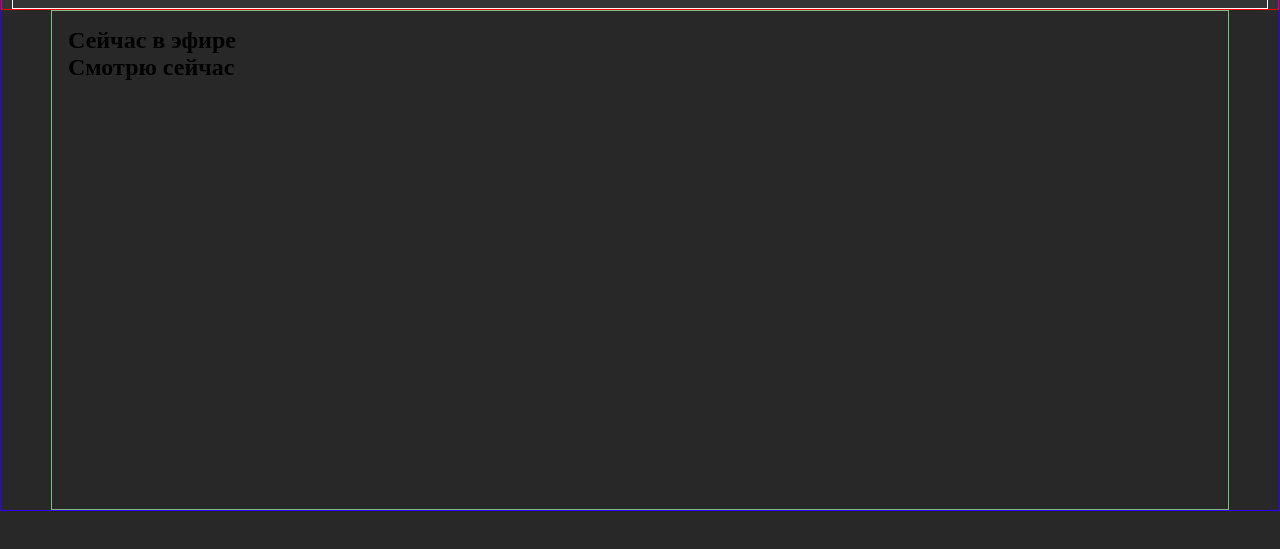
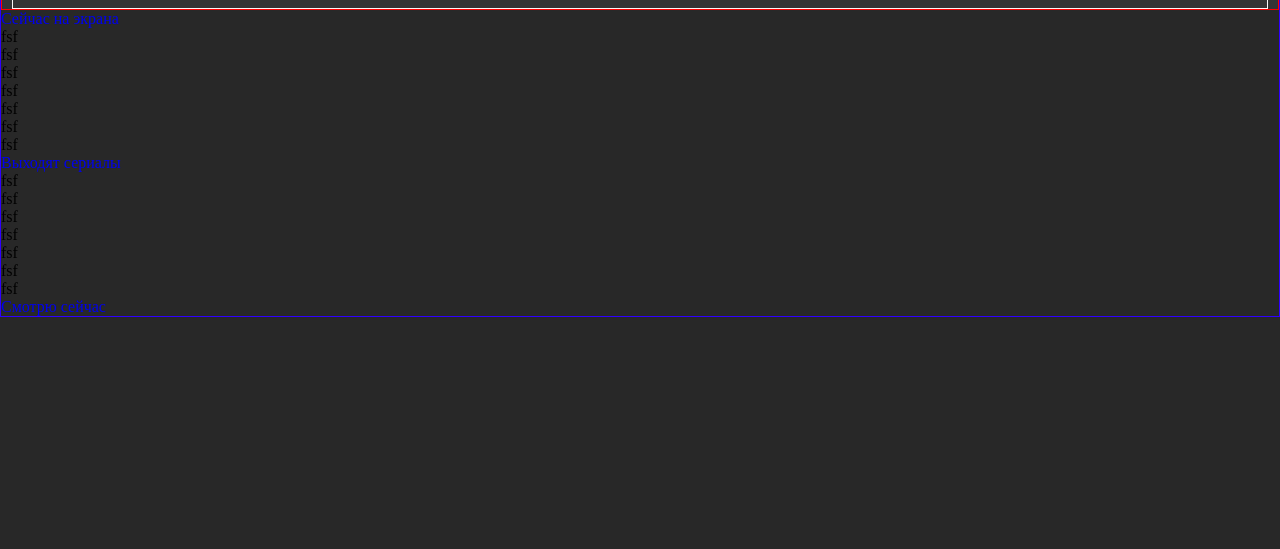
Before and after one commit to Kivanari/site, a plain HTML site: page index.html in a window 1280 px wide. Shown: the part 47-596 px from the top of the page. Drawn offline with Linux system fonts and the light colour scheme.

Commit message:
Add files via upload

```diff
--- a/index.html
+++ b/index.html
@@ -44,12 +44,80 @@
             </nav>
         </header>
 
-        <main class="main"> <!-- основная часть сайта -->
+        <main class="mein"> <!-- основная часть сайта -->
 
-            <section class="fr-page"> <!--  -->
+            <section class="movie"> <!--  -->
 
-                <div class="on-tv">
-                    <h2>Сейчас в эфире</h2>
+                <div class="film-on-tv">
+
+                    <div class="headlinemovie">
+                        <a href="#">Сейчас на экрана</a>
+                    </div>
+
+                    <div class="spismov">
+                        <article class="film">
+                            <p>fsf</p>
+                        </article>
+
+                        <article class="film">
+                            <p>fsf</p>
+                        </article>
+
+                        <article class="film">
+                            <p>fsf</p>
+                        </article>
+
+                        <article class="film">
+                            <p>fsf</p>
+                        </article>
+
+                        <article class="film">
+                            <p>fsf</p>
+                        </article>
+                        <article class="film">
+                            <p>fsf</p>
+                        </article>
+                        <article class="film">
+                            <p>fsf</p>
+                        </article>
+                    </div>
+
+                </div>
+            </section>
+
+            <section class="series"> <!--  -->
+
+                <div class="series-on-tv">
+
+                    <a href="#">Выходят сериалы</a>
+                </div>
+
+                <div class="spisseries">
+                    <article class="film">
+                        <p>fsf</p>
+                    </article>
+
+                    <article class="film">
+                        <p>fsf</p>
+                    </article>
+
+                    <article class="film">
+                        <p>fsf</p>
+                    </article>
+
+                    <article class="film">
+                        <p>fsf</p>
+                    </article>
+
+                    <article class="film">
+                        <p>fsf</p>
+                    </article>
+                    <article class="film">
+                        <p>fsf</p>
+                    </article>
+                    <article class="film">
+                        <p>fsf</p>
+                    </article>
                 </div>
             </section>
 
@@ -57,9 +125,10 @@
 
                 <div class="continue-watching">
 
-                    <h2>Смотрю сейчас</h2>
+                    <a href="#">Смотрю сейчас</a>
                 </div>
             </section>
+
 
         </main>
 
```
Also changed, not shown: profile.html (line endings or trailing spaces).
